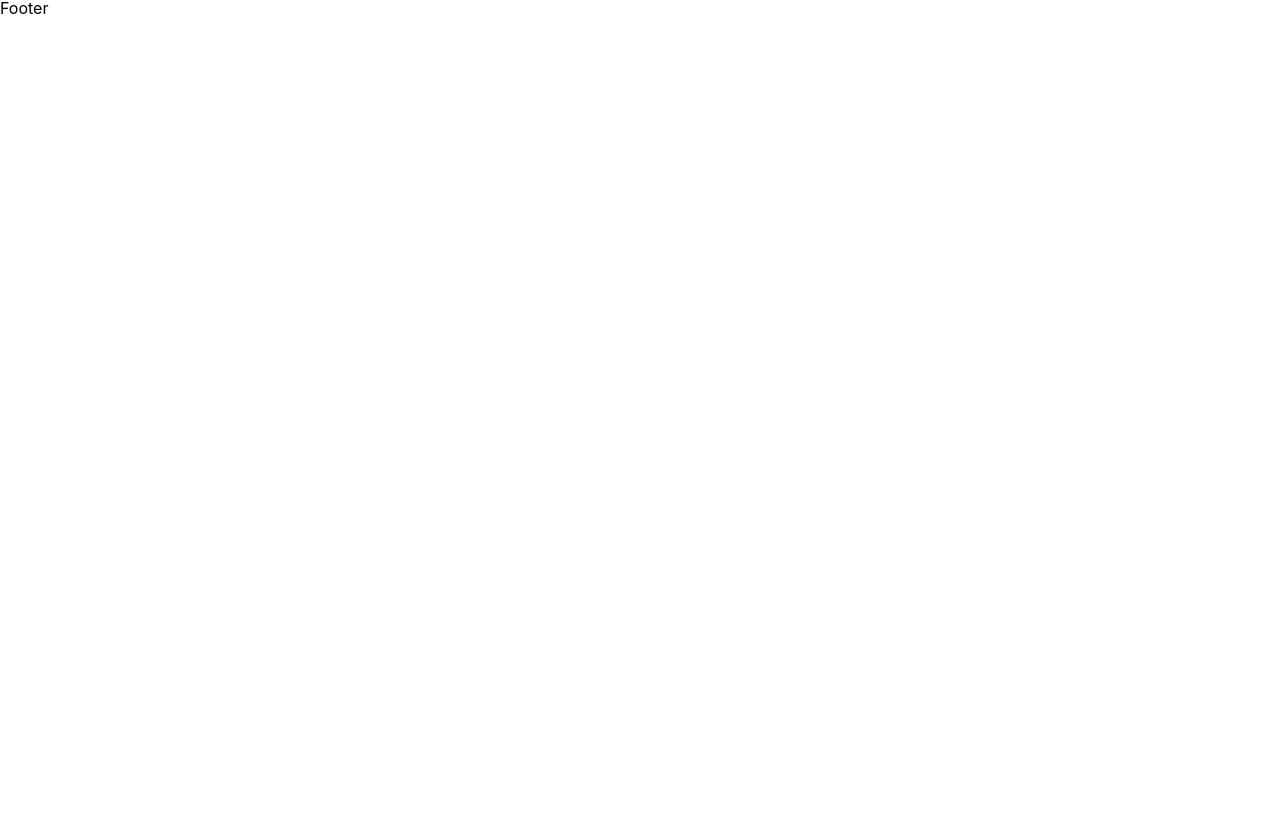
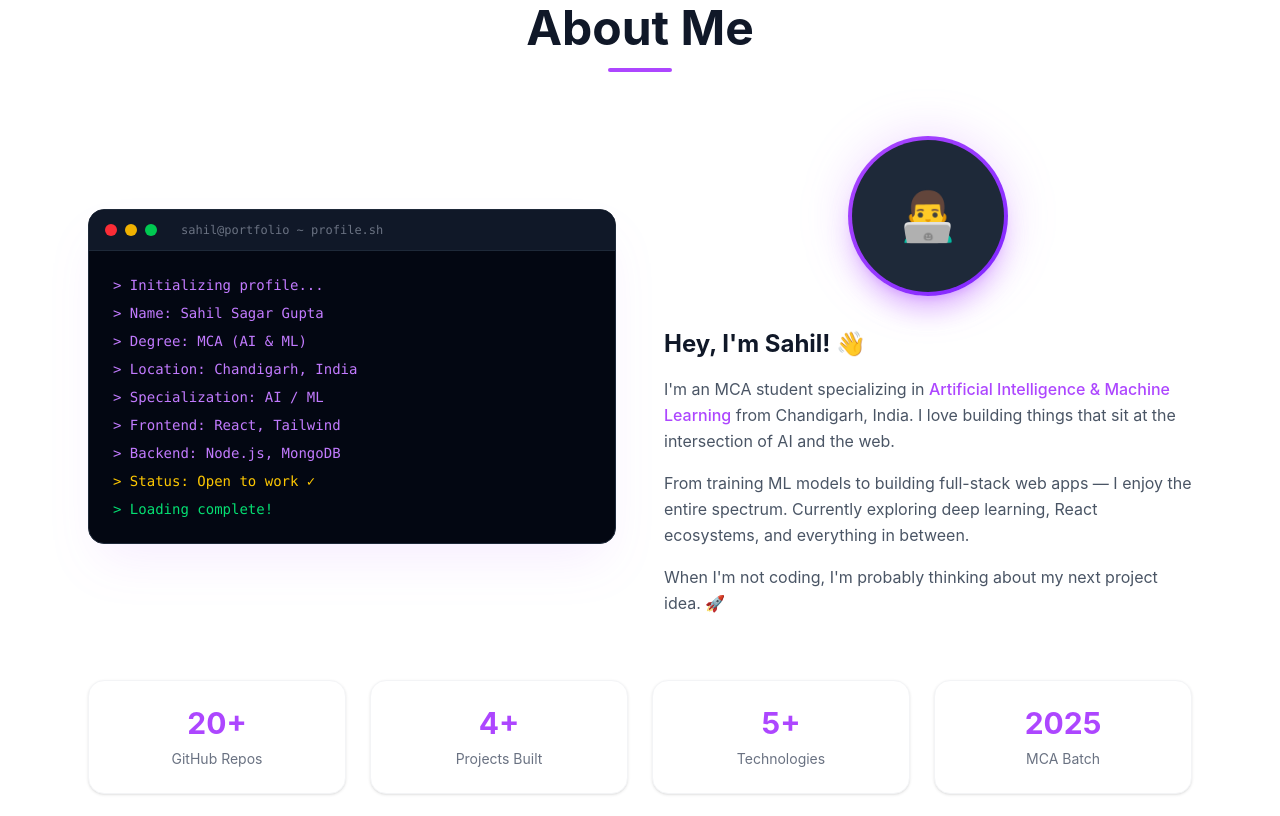
Before and after one commit to SahilSagarGupta/portfolio, a React app: page / in a window 1280 px wide. Shown: the part 924-1740 px from the top of the page. Before the commit the page ends 944 px from the top, so only its background shows below. Built offline with nearby package versions, Linux system fonts and the light colour scheme; the HTML template or start-up script is replaced by a standard one.

Commit message:
feat: add About section with terminal animation and starts

```diff
--- a/src/sections/About.jsx
+++ b/src/sections/About.jsx
@@ -1,5 +1,186 @@
+import { useEffect, useRef, useState } from 'react'
+import { useTheme } from '../context/ThemeContext'
+
+const stats = [
+  { number: '20+', label: 'GitHub Repos' },
+  { number: '4+', label: 'Projects Built' },
+  { number: '5+', label: 'Technologies' },
+  { number: '2025', label: 'MCA Batch' },
+]
+
+const terminalLines = [
+  { text: '> Initializing profile...', delay: 0 },
+  { text: '> Name: Sahil Sagar Gupta', delay: 400 },
+  { text: '> Degree: MCA (AI & ML)', delay: 800 },
+  { text: '> Location: Chandigarh, India', delay: 1200 },
+  { text: '> Specialization: AI / ML', delay: 1600 },
+  { text: '> Frontend: React, Tailwind', delay: 2000 },
+  { text: '> Backend: Node.js, MongoDB', delay: 2400 },
+  { text: '> Status: Open to work ✓', delay: 2800 },
+  { text: '> Loading complete!', delay: 3200 },
+]
+
+const TerminalLine = ({ text, delay }) => {
+  const [visible, setVisible] = useState(false)
+
+  useEffect(() => {
+    const timer = setTimeout(() => setVisible(true), delay)
+    return () => clearTimeout(timer)
+  }, [delay])
+
+  return (
+    <div
+      className={`transition-all duration-300 ${
+        visible ? 'opacity-100 translate-y-0' : 'opacity-0 translate-y-2'
+      }`}
+    >
+      <span
+        className={
+          text.includes('complete')
+            ? 'text-green-400'
+            : text.includes('Status')
+            ? 'text-yellow-400'
+            : text.includes('>')
+            ? 'text-purple-400'
+            : 'text-gray-400'
+        }
+      >
+        {text}
+      </span>
+    </div>
+  )
+}
+
 const About = () => {
-  return <div>About Section</div>
+  const { isDark } = useTheme()
+  const [inView, setInView] = useState(false)
+  const sectionRef = useRef(null)
+
+  // Trigger animation when section comes into view
+  useEffect(() => {
+    const observer = new IntersectionObserver(
+      ([entry]) => {
+        if (entry.isIntersecting) {
+          setInView(true)
+          observer.disconnect()
+        }
+      },
+      { threshold: 0.2 }
+    )
+    if (sectionRef.current) observer.observe(sectionRef.current)
+    return () => observer.disconnect()
+  }, [])
+
+  return (
+    <section
+      id="about"
+      ref={sectionRef}
+      className="py-24 bg-white dark:bg-gray-900"
+    >
+      <div className="max-w-6xl mx-auto px-6">
+
+        {/* Section heading */}
+        <div className="text-center mb-16">
+          <p className="text-purple-500 text-sm font-medium tracking-widest uppercase mb-3">
+            Get to know me
+          </p>
+          <h2 className="text-4xl md:text-5xl font-bold text-gray-900 dark:text-white">
+            About Me
+          </h2>
+          <div className="w-16 h-1 bg-purple-500 mx-auto mt-4 rounded-full" />
+        </div>
+
+        {/* Main content — 2 columns */}
+        <div className="grid grid-cols-1 lg:grid-cols-2 gap-12 items-center mb-16">
+
+          {/* Left — Terminal */}
+          <div
+            className={`transition-all duration-700 ${
+              inView ? 'opacity-100 translate-x-0' : 'opacity-0 -translate-x-10'
+            }`}
+          >
+            <div className="bg-gray-950 rounded-2xl overflow-hidden shadow-2xl shadow-purple-500/10 border border-gray-800">
+              {/* Terminal header */}
+              <div className="flex items-center gap-2 px-4 py-3 bg-gray-900 border-b border-gray-800">
+                <span className="w-3 h-3 rounded-full bg-red-500" />
+                <span className="w-3 h-3 rounded-full bg-yellow-500" />
+                <span className="w-3 h-3 rounded-full bg-green-500" />
+                <span className="ml-4 text-xs text-gray-500 font-mono">
+                  sahil@portfolio ~ profile.sh
+                </span>
+              </div>
+              {/* Terminal body */}
+              <div className="p-6 font-mono text-sm space-y-2 min-h-[280px]">
+                {inView &&
+                  terminalLines.map((line, i) => (
+                    <TerminalLine key={i} text={line.text} delay={line.delay} />
+                  ))}
+              </div>
+            </div>
+          </div>
+
+          {/* Right — Photo + Bio */}
+          <div
+            className={`transition-all duration-700 delay-200 ${
+              inView ? 'opacity-100 translate-x-0' : 'opacity-0 translate-x-10'
+            }`}
+          >
+            {/* Photo */}
+            <div className="flex justify-center mb-8">
+              <div className="relative">
+                <div className="w-40 h-40 rounded-full bg-gradient-to-br from-purple-500 to-violet-600 p-1 shadow-xl shadow-purple-500/30">
+                  <div className="w-full h-full rounded-full bg-gray-800 flex items-center justify-center overflow-hidden">
+                    {/* Replace src with your actual photo later */}
+                    <span className="text-5xl">👨‍💻</span>
+                  </div>
+                </div>
+                {/* Glow ring */}
+                <div className="absolute inset-0 rounded-full bg-purple-500/20 blur-xl -z-10" />
+              </div>
+            </div>
+
+            {/* Bio */}
+            <div className="space-y-4 text-center lg:text-left">
+              <h3 className="text-2xl font-bold text-gray-900 dark:text-white">
+                Hey, I'm Sahil! 👋
+              </h3>
+              <p className="text-gray-600 dark:text-gray-400 leading-relaxed">
+                I'm an MCA student specializing in <span className="text-purple-500 font-medium">Artificial Intelligence & Machine Learning</span> from Chandigarh, India. I love building things that sit at the intersection of AI and the web.
+              </p>
+              <p className="text-gray-600 dark:text-gray-400 leading-relaxed">
+                From training ML models to building full-stack web apps — I enjoy the entire spectrum. Currently exploring deep learning, React ecosystems, and everything in between.
+              </p>
+              <p className="text-gray-600 dark:text-gray-400 leading-relaxed">
+                When I'm not coding, I'm probably thinking about my next project idea. 🚀
+              </p>
+            </div>
+          </div>
+        </div>
+
+        {/* Stats row */}
+        <div
+          className={`grid grid-cols-2 md:grid-cols-4 gap-6 transition-all duration-700 delay-300 ${
+            inView ? 'opacity-100 translate-y-0' : 'opacity-0 translate-y-10'
+          }`}
+        >
+          {stats.map((stat, i) => (
+            <div
+              key={i}
+              className="text-center p-6 rounded-2xl bg-white dark:bg-gray-800 border border-gray-100 dark:border-gray-700 shadow-sm hover:shadow-md hover:border-purple-200 dark:hover:border-purple-700 transition-all duration-200"
+            >
+              <div className="text-3xl font-bold text-purple-500 mb-2">
+                {stat.number}
+              </div>
+              <div className="text-sm text-gray-500 dark:text-gray-400">
+                {stat.label}
+              </div>
+            </div>
+          ))}
+        </div>
+
+      </div>
+    </section>
+  )
 }
 
 export default About
--- a/src/sections/Hero.jsx
+++ b/src/sections/Hero.jsx
@@ -53,7 +53,7 @@ const Hero = () => {
       />
 
       {/* Gradient overlay */}
-      <div className="absolute inset-0 z-0 bg-gradient-to-b from-transparent via-transparent to-white dark:to-gray-950" />
+      <div className="absolute inset-0 z-0 bg-gradient-to-b from-transparent via-transparent to-white dark:to-gray-900" />
 
       {/* Main Content */}
       <div className="relative z-10 text-center px-6 max-w-4xl mx-auto">
```
Also changed, not shown: src/Components/Loader.jsx (indentation only).
